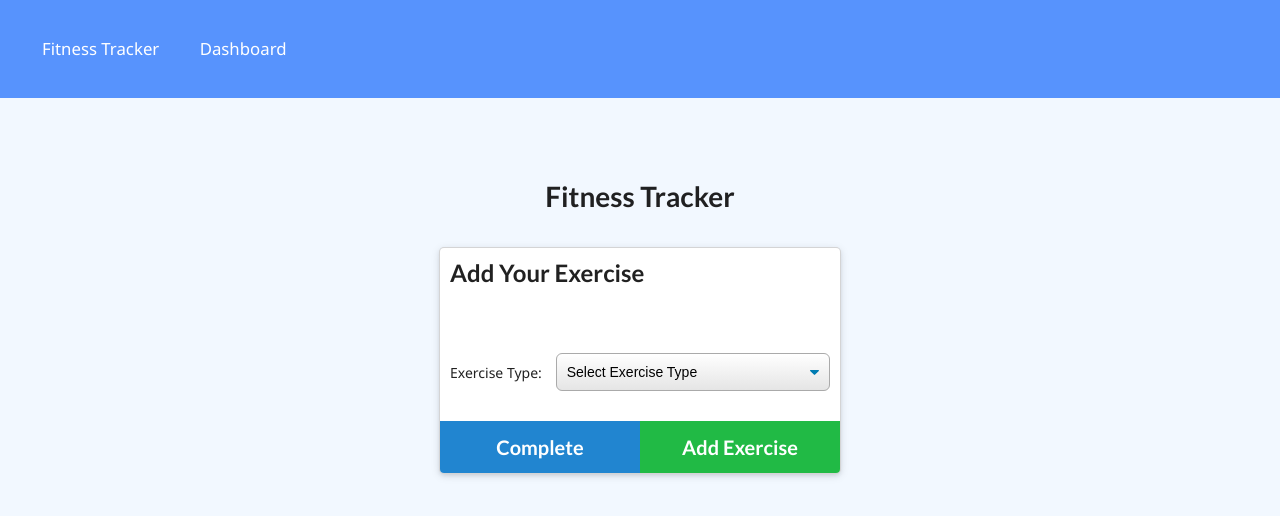
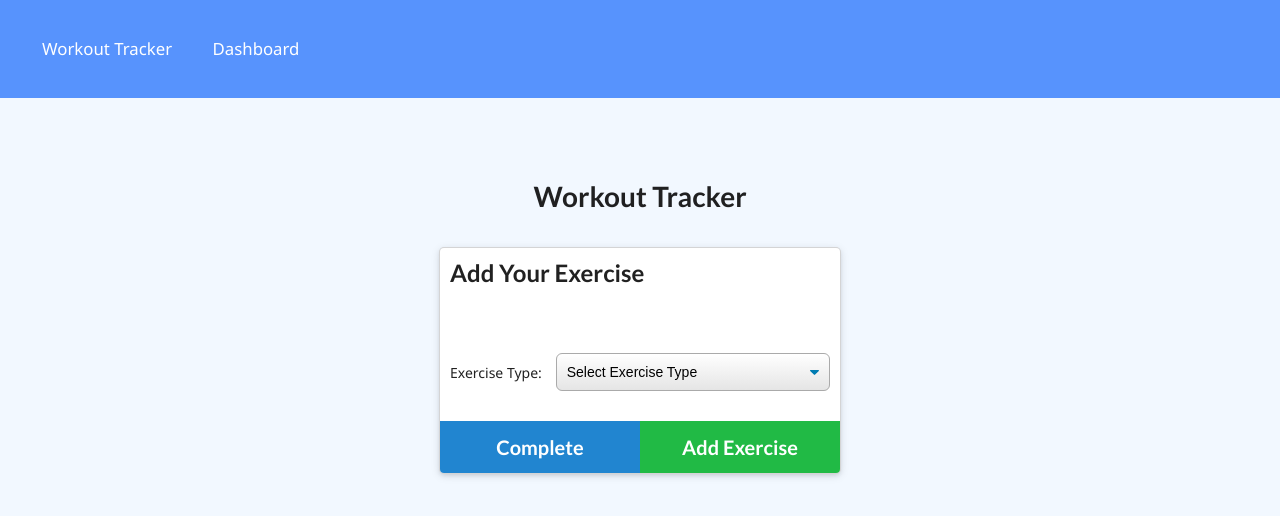
Before and after one commit to amiracat/workout-tracker, a website: page public/exercise.html in a window 1280 px wide. Drawn offline with nearby package versions, Linux system fonts and the light colour scheme; no server answers.

Commit message:
updating html files

```diff
--- a/public/exercise.html
+++ b/public/exercise.html
@@ -7,17 +7,17 @@
   <meta http-equiv="X-UA-Compatible" content="ie=edge" />
   <link rel="stylesheet" href="https://cdnjs.cloudflare.com/ajax/libs/semantic-ui/2.4.1/semantic.min.css" />
   <link rel="stylesheet" href="style.css" />
-  <title>Fitness Tracker</title>
+  <title>Workout Tracker</title>
 </head>
 
 <body>
   <nav>
-    <a href="/">Fitness Tracker</a>
+    <a href="/">Workout Tracker</a>
     <a href="/stats">Dashboard</a>
   </nav>
   <div class="wrapper">
     <header>
-      <h1>Fitness Tracker</h1>
+      <h1>Workout Tracker</h1>
     </header>
     <div class="ui container exercise">
       <div class="ui raised card m-auto">
```
Also changed, not shown: public/index.html (+3 -3 lines), public/stats.html (+2 -2 lines).
